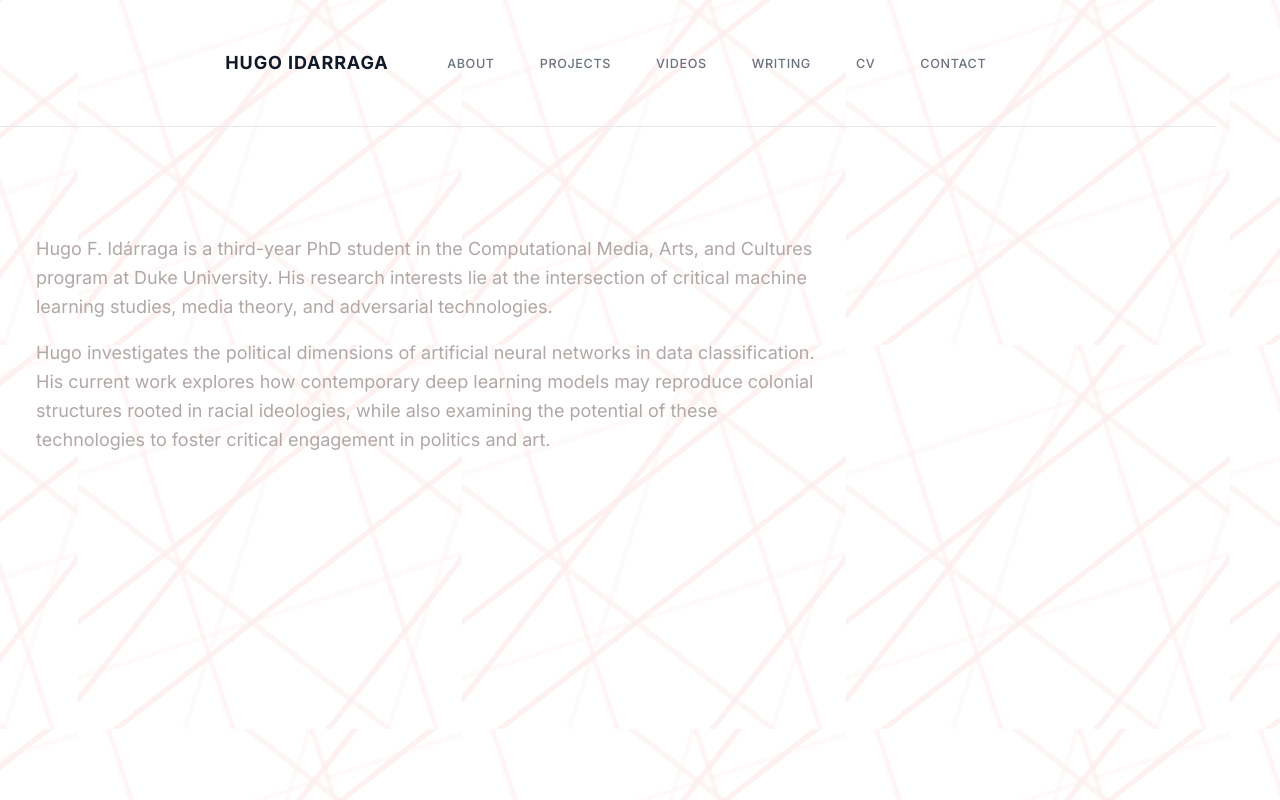
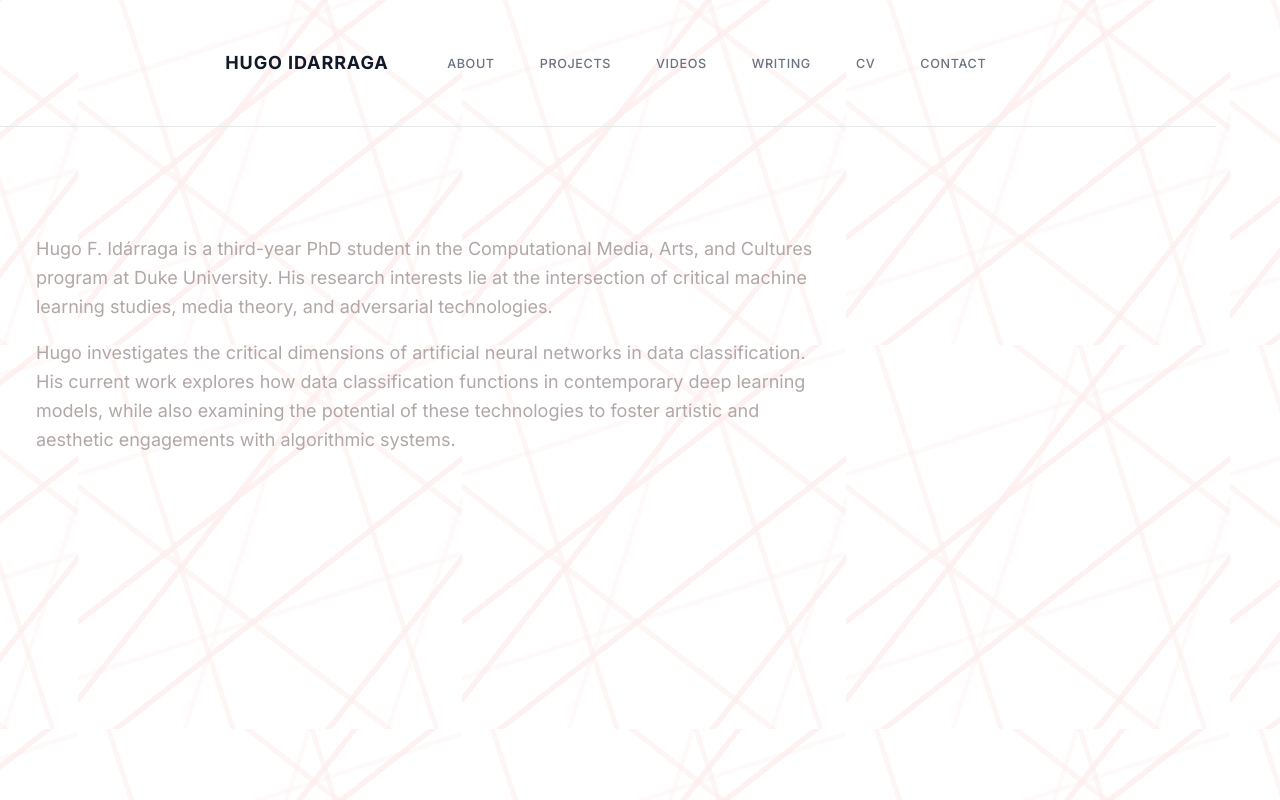
Before and after one commit to 3st3r30sc0p10/hugoidarraga, a Next.js app: page /about in a window 1280 px wide. Built offline with nearby package versions, Linux system fonts and the light colour scheme.

Commit message:
bio update

```diff
--- a/src/app/about/page.tsx
+++ b/src/app/about/page.tsx
@@ -9,7 +9,7 @@
           Hugo F. Idárraga is a third-year PhD student in the Computational Media, Arts, and Cultures program at Duke University. His research interests lie at the intersection of critical machine learning studies, media theory, and adversarial technologies.
         </p>
         <p>
-          Hugo investigates the political dimensions of artificial neural networks in data classification. His current work explores how contemporary deep learning models may reproduce colonial structures rooted in racial ideologies, while also examining the potential of these technologies to foster critical engagement in politics and art.
+        Hugo investigates the critical dimensions of artificial neural networks in data classification. His current work explores how data classification functions in contemporary deep learning models, while also examining the potential of these technologies to foster artistic and aesthetic engagements with algorithmic systems.
         </p>
       </section>
     </SectionLayout>
--- a/src/app/components/HomeContent.tsx
+++ b/src/app/components/HomeContent.tsx
@@ -11,10 +11,10 @@
           <div className="grid grid-cols-1 md:grid-cols-2 gap-8 items-center">
             <div className="space-y-4 text-lg text-gray-700">
               <p>
-                Hugo F. Idárraga is a third-year PhD student in the Computational Media, Arts, and Cultures program at Duke University. His research interests lie at the intersection of critical machine learning studies, media theory, and adversarial technologies.
+              Hugo F. Idárraga is a third-year PhD student in the Computational Media, Arts, and Cultures program at Duke University. His research interests lie at the intersection of critical machine learning studies, media theory, and adversarial technologies.
               </p>
               <p>
-                Hugo investigates the political dimensions of artificial neural networks in data classification. His current work explores how contemporary deep learning models may reproduce colonial structures rooted in racial ideologies, while also examining the potential of these technologies to foster critical engagement in politics and art.
+              Hugo investigates the critical dimensions of artificial neural networks in data classification. His current work explores how data classification functions in contemporary deep learning models, while also examining the potential of these technologies to foster artistic and aesthetic engagements with algorithmic systems.
               </p>
             </div>
             <div className="relative rounded-lg overflow-hidden shadow-lg">
```
Also changed, not shown: 1 other file (tests, documents, lock files or other folders).
